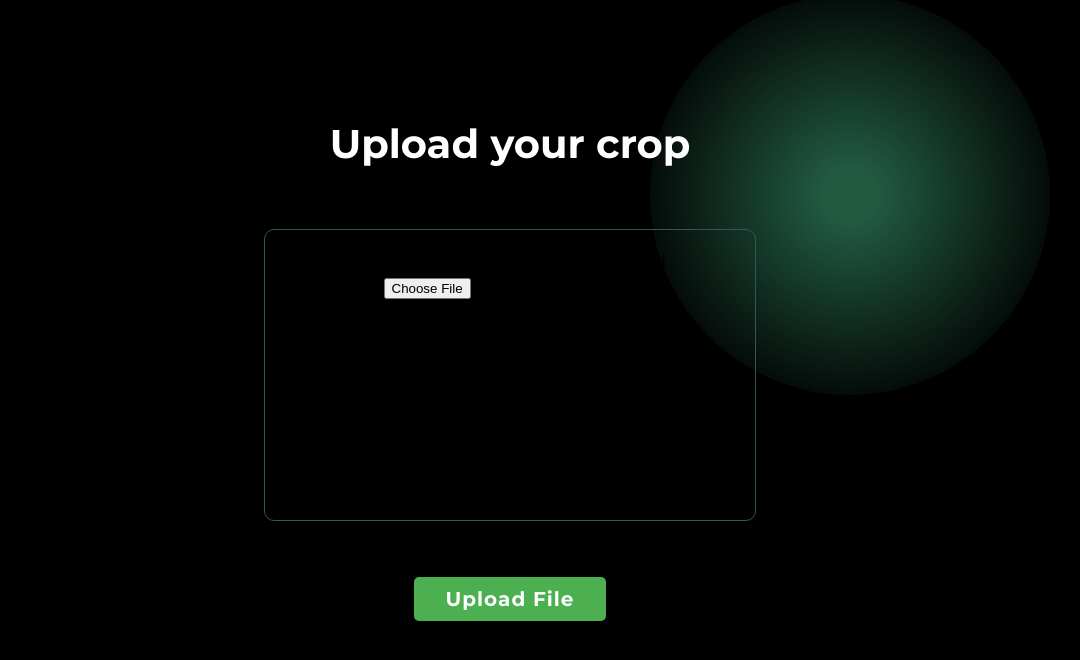
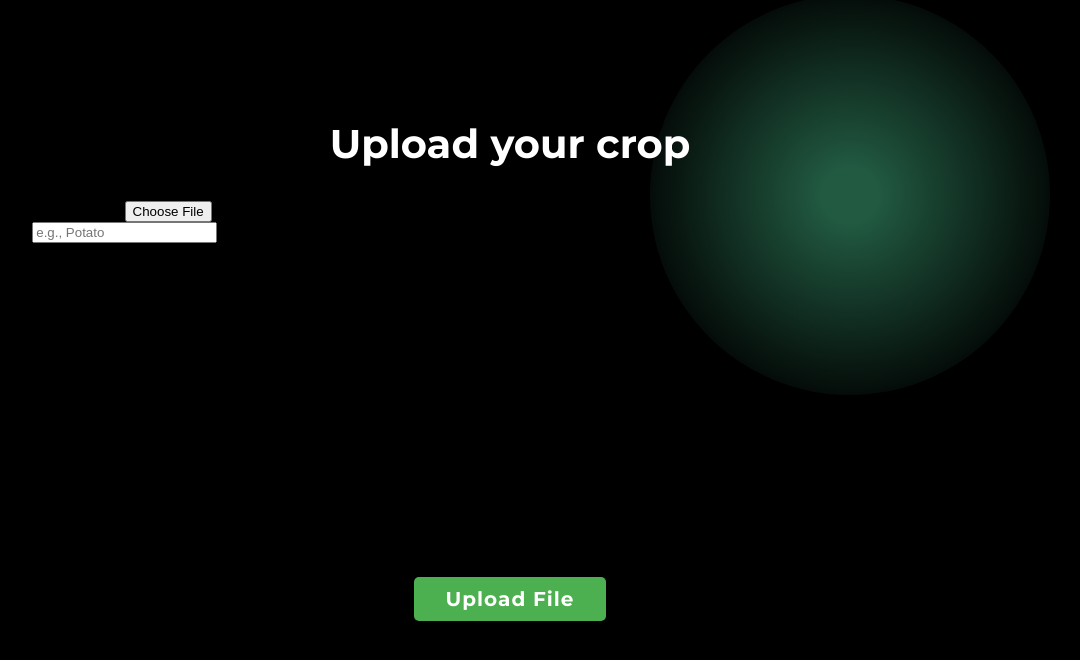
Before and after one commit to kylewxng/plant-pulse, a Flask app: page /home in a window 1280 px wide. Shown: the part 105-765 px from the top of the page, without its empty margins (130-1210 px from the left). Run offline with Flask 2, Linux system fonts and the light colour scheme; some libraries are stand-ins or nearby versions.

Commit message:
added plantName input

```diff
--- a/templates/home.html
+++ b/templates/home.html
@@ -22,12 +22,12 @@
         <button id="log-out">Log out</button>
     </div>
     <h2 id="title">Upload your crop</h2>
-    <div class="middle-container">
-        <div class="drop-zone">
-            <span class="drop-zone__prompt">Drop file here or click to upload</span>
-            <input id="fileInput" type="file" name="myFile" class="drop-zone__input">
-          </div>
+    <div class="drop-zone">
+        <span class="drop-zone__prompt">Drop file here or click to upload</span>
+        <input id="fileInput" type="file" name="myFile" class="drop-zone__input">
     </div>
+    <label for="plant-name">Enter a plant name:</label>
+    <input id="plantName" type="text" name="plantName" placeholder="e.g., Potato"/>
     <div id="bottom">
         <button id="add">Upload File</button>
     </div>
--- a/templates/login.html
+++ b/templates/login.html
@@ -25,9 +25,9 @@
       <img id="googleSignIn"src="../static/images/google icon.png" class="google-sign-in-button"/>
       <a id="createAccount" class="create-account-link" style="color: white" href="signup.html">Create an account</a>
     </div>
+    <img class="green-rectangle" src="../static/images/green-rectangle.png">
     <script src="{{ url_for('static', filename='bundle.js') }}"></script>
     <script src="{{ url_for('static', filename='script.js') }}"></script>
-    <img class="green-rectangle" src="../static/images/green-rectangle.png">
   </main>
 </body>
 </html>
```
Also changed, not shown: static/script.js (indentation only).
